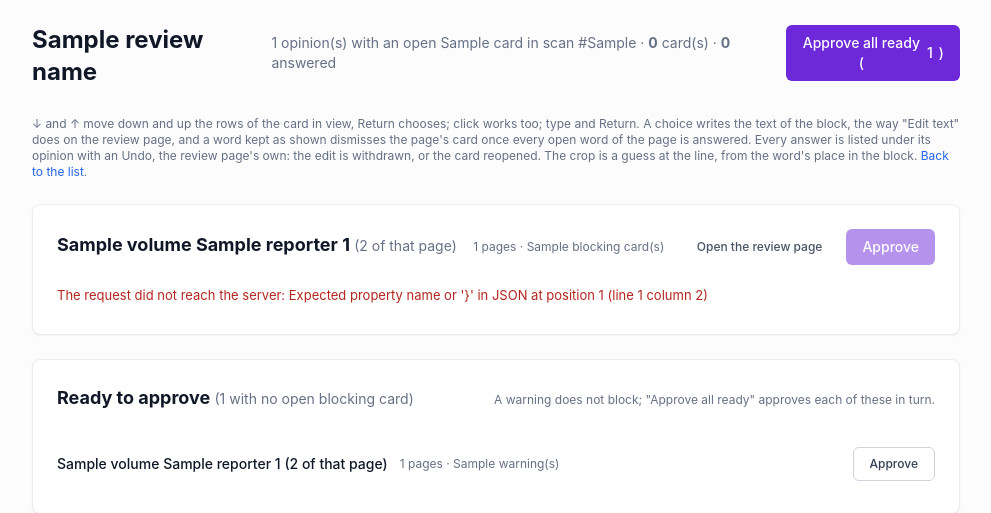
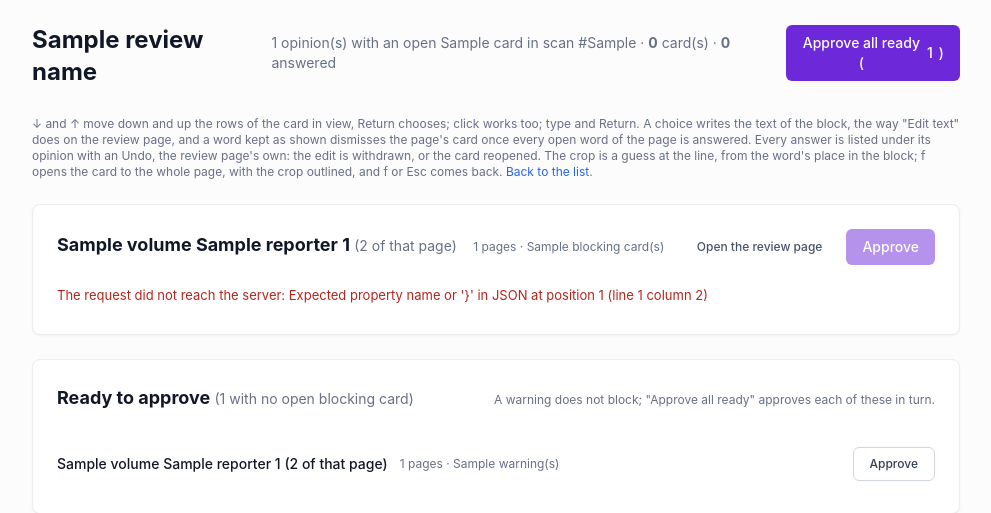
Before and after one commit to freelawproject/scanning, a Django app: template scanning/templates/scanning/opinion_blocking_review.html in a window 1280 px wide. Shown: the top 513 px of the page, without its empty margins (144-1135 px from the left). Run offline with Django 5.2, Linux system fonts and the light colour scheme; the template is opened without the code that fills it: most values are stand-ins (such as "Sample title", 1, 10 or a date in 2020); style sheets or scripts are compiled from the project's sources; some libraries are stand-ins or nearby versions.

Commit message:
The review-3 cards open to the whole page and back
The step-2 card review has it (f, Esc back); the blocking and warnings
reviews cut their crop from the same pdf.js page canvas, so the whole
page is the canvas drawn uncut, with the crop outlined so the eye finds
the line, and a cover card keeps its red outlines. A "Full page" button
on every card with a crop, f on the card in view, f or Esc to come back.

Co-Authored-By: Claude Fable 5.1 <noreply@anthropic.com>
Claude-Session: https://claude.ai/code/session_01KghqEKVKQ3So8EBgc6jp73

```diff
--- a/scanning/static/scanning/blocking_review.js
+++ b/scanning/static/scanning/blocking_review.js
@@ -454,6 +454,9 @@
         var canvas = wrap.querySelector('canvas');
         var box = card.crop.crop;
         section.getPage(card.page_in_opinion + 1).then(function (pageCanvas) {
+            // The whole page when the card is opened (f): the crop is a
+            // guess at the line, and the page says where the guess sits.
+            if (card.full) { box = [0, 0, pageCanvas.width / SCALE, pageCanvas.height / SCALE]; }
             var x0 = Math.max(0, Math.floor(box[0] * SCALE));
             var y0 = Math.max(0, Math.floor(box[1] * SCALE));
             var x1 = Math.min(pageCanvas.width, Math.ceil(box[2] * SCALE));
@@ -472,6 +475,15 @@
                 context.strokeRect(b[0] * SCALE - x0, b[1] * SCALE - y0,
                     (b[2] - b[0]) * SCALE, (b[3] - b[1]) * SCALE);
             });
+            // On the whole page, the crop itself is outlined, so the eye
+            // finds the line the card is about.
+            if (card.full && !(card.boxes || []).length) {
+                var c = card.crop.crop;
+                context.strokeStyle = '#2f5d8a';
+                context.lineWidth = 2;
+                context.strokeRect(c[0] * SCALE - x0, c[1] * SCALE - y0,
+                    (c[2] - c[0]) * SCALE, (c[3] - c[1]) * SCALE);
+            }
         }).catch(function (error) {
             wrap.replaceChildren(note('The scan did not load: ' + error.message, 'error'));
         });
@@ -481,12 +493,30 @@
     var ENGINE_ROWS = ['r0', 'r1', 'r2'];
 
     function cardNode(section, card, index, total, answer) {
-        var node = el('article', 'bk-card bk-' + card.kind + (card.kind === 'block' ? ' bk-single' : ''));
+        var node = el('article', 'bk-card bk-' + card.kind + (card.kind === 'block' ? ' bk-single' : '')
+            + (card.full ? ' cr-expanded' : ''));
         node.dataset.key = keyOf(card);
         if (answer) { node.classList.add('bk-done', 'bk-answered'); }
         var header = el('header');
         header.appendChild(el('span', 'bk-step', 'Fix ' + index + ' of ' + total));
         header.appendChild(el('span', 'bk-where', card.where + ' · ' + describe(card)));
+        if (card.kind !== 'link' && card.crop) {
+            // The whole page and back, as the step-2 card review has it
+            // (f, Esc back): a crop is a guess at the line, and the
+            // page is where a reader checks the guess.
+            var full = el('button', 'cr-full-btn', card.full ? 'Back to the crop (Esc)' : 'Full page');
+            full.type = 'button';
+            full.dataset.key = 'f';
+            full.title = 'Key: f';
+            full.addEventListener('click', function (event) {
+                event.stopPropagation();
+                card.full = !card.full;
+                section.render();
+                var again = section.cardsNode.querySelector('[data-key="' + keyOf(card) + '"]');
+                if (again) { setActive(again); }
+            });
+            header.appendChild(full);
+        }
         node.appendChild(header);
         if (card.kind === 'link') {
             node.appendChild(note(card.message));
@@ -494,7 +524,7 @@
             // The redacted page around the blocks a box covers in part,
             // each outlined: a word that shows past the box is a
             // redaction drawn short.
-            var coverWrap = el('div', 'bk-cropwrap');
+            var coverWrap = el('div', 'bk-cropwrap' + (card.full ? ' cr-cropwrap cr-fullpage' : ''));
             coverWrap.appendChild(el('canvas'));
             node.appendChild(coverWrap);
             node.appendChild(note(card.message));
@@ -502,7 +532,7 @@
             // The crop alone, no highlight: the line is a guess from the
             // word's place in the block's text, and a box drawn on a
             // guess points at the wrong words more often than not.
-            var wrap = el('div', 'bk-cropwrap');
+            var wrap = el('div', 'bk-cropwrap' + (card.full ? ' cr-cropwrap cr-fullpage' : ''));
             wrap.appendChild(el('canvas'));
             node.appendChild(wrap);
             if (card.kind === 'word') { node.appendChild(snippet(card)); }
@@ -861,8 +891,20 @@
     }
 
     function onKey(event) {
+        var typing = document.activeElement && document.activeElement.tagName === 'INPUT';
+        var opened = root.querySelector('.bk-card.cr-expanded');
+        if (opened && (event.key === 'Escape' || event.key === 'f' || event.key === 'F')) {
+            event.preventDefault();
+            opened.querySelector('.cr-full-btn').click();
+            return;
+        }
+        if (!typing && (event.key === 'f' || event.key === 'F')) {
+            var toOpen = root.querySelector('.bk-card.bk-active') || cardInView();
+            var button = toOpen && toOpen.querySelector('.cr-full-btn');
+            if (button) { event.preventDefault(); button.click(); }
+            return;
+        }
         if (event.key !== 'ArrowDown' && event.key !== 'ArrowUp' && event.key !== 'Enter') { return; }
-        var typing = document.activeElement && document.activeElement.tagName === 'INPUT';
         if (typing && event.key === 'Enter') { return; }
         var card = root.querySelector('.bk-card.bk-active') || cardInView();
         if (!card) { return; }
--- a/scanning/templates/scanning/opinion_blocking_review.html
+++ b/scanning/templates/scanning/opinion_blocking_review.html
@@ -37,7 +37,7 @@
     ↓ and ↑ move down and up the rows of the card in view, Return chooses; click works too; type and Return.
     A choice writes the text of the block, the way "Edit text" does on the review page, and a word kept as shown dismisses the page's card once every open word of the page is answered.
     Every answer is listed under its opinion with an Undo, the review page's own: the edit is withdrawn, or the card reopened.
-    The crop is a guess at the line, from the word's place in the block.
+    The crop is a guess at the line, from the word's place in the block; f opens the card to the whole page, with the crop outlined, and f or Esc comes back.
     <a href="{{ list_url }}" class="text-blue-600 dark:text-blue-400 hover:underline">Back to the list</a>.
   </p>
 
```
